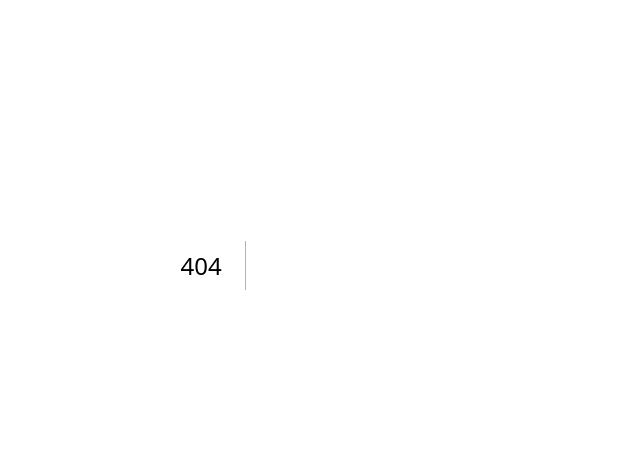
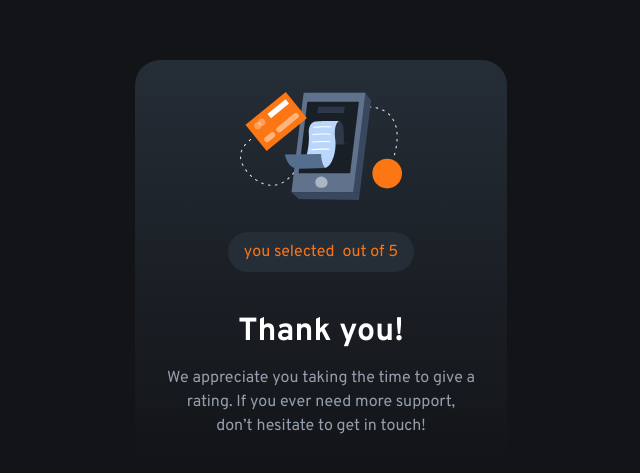
Before and after one commit to Chris-Wagg/interactive-rating, a Next.js app: page /success in a window 1280 px wide. Before the commit this address had no page. Shown: the part 135-608 px from the top of the page, without its empty margins (319-959 px from the left). Built offline with nearby package versions, Linux system fonts and the light colour scheme.

Commit message:
router functionality added

```diff
--- /dev/null
+++ b/src/app/success/page.js
@@ -0,0 +1,32 @@
+'use client'
+
+import { useSearchParams } from 'next/navigation'
+
+export default function Success() {
+	const searchParams = useSearchParams()
+	const value = searchParams.get('value')
+
+	return (
+		<main>
+			<section className='card-container' id='cardTwo'>
+				<div className='card-2'>
+					<img src='illustration-thank-you.svg' alt='' role='none' />
+					<p className='card--rating-selected'>
+						you selected
+						<span className='rating-selected--number'>
+							&nbsp;
+							{value}
+							&nbsp;
+						</span>
+						out of 5
+					</p>
+					<h2>Thank you!</h2>
+					<p>
+						{`We appreciate you taking the time to give a rating. If you
+                            ever need more support, don’t hesitate to get in touch!`}
+					</p>
+				</div>
+			</section>
+		</main>
+	)
+}
```
Also changed, not shown: src/app/page.js (+12 -4 lines), 1 other file (tests, documents, lock files or other folders).
